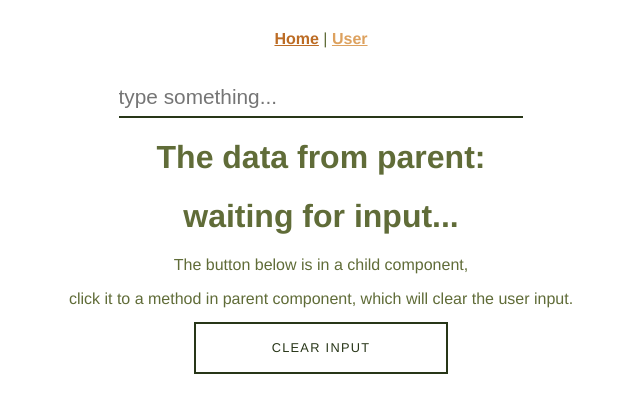
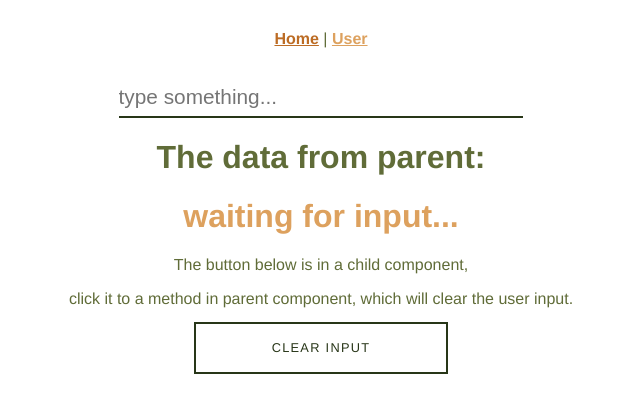
Before and after one commit to DriftKingTW/a-random-vue-site, a Vue app: page / in a window 1280 px wide. Shown: the top 412 px of the page, without its empty margins (319-959 px from the left). Built offline with nearby package versions, Linux system fonts and the light colour scheme.

Commit message:
Add v-model text's style

```diff
--- a/src/components/ChildComponent.vue
+++ b/src/components/ChildComponent.vue
@@ -1,8 +1,8 @@
 <template>
   <div class="child">
     <h1>The data from parent:</h1>
-    <h1 v-if="msg">{{ msg }}</h1>
-    <h1 v-else>waiting for input...</h1>
+    <h1 v-if="msg" class="input-text">{{ msg }}</h1>
+    <h1 v-else class="input-text">waiting for input...</h1>
     <p>The button below is in a child component,</p>
     <p>
       click it to a method in parent component, which will clear the user input.
@@ -19,3 +19,12 @@ export default {
   },
 };
 </script>
+
+<style lang="scss" scoped>
+@import "@/assets/master";
+
+.input-text {
+  color: $secondary;
+}
+
+</style>
```
